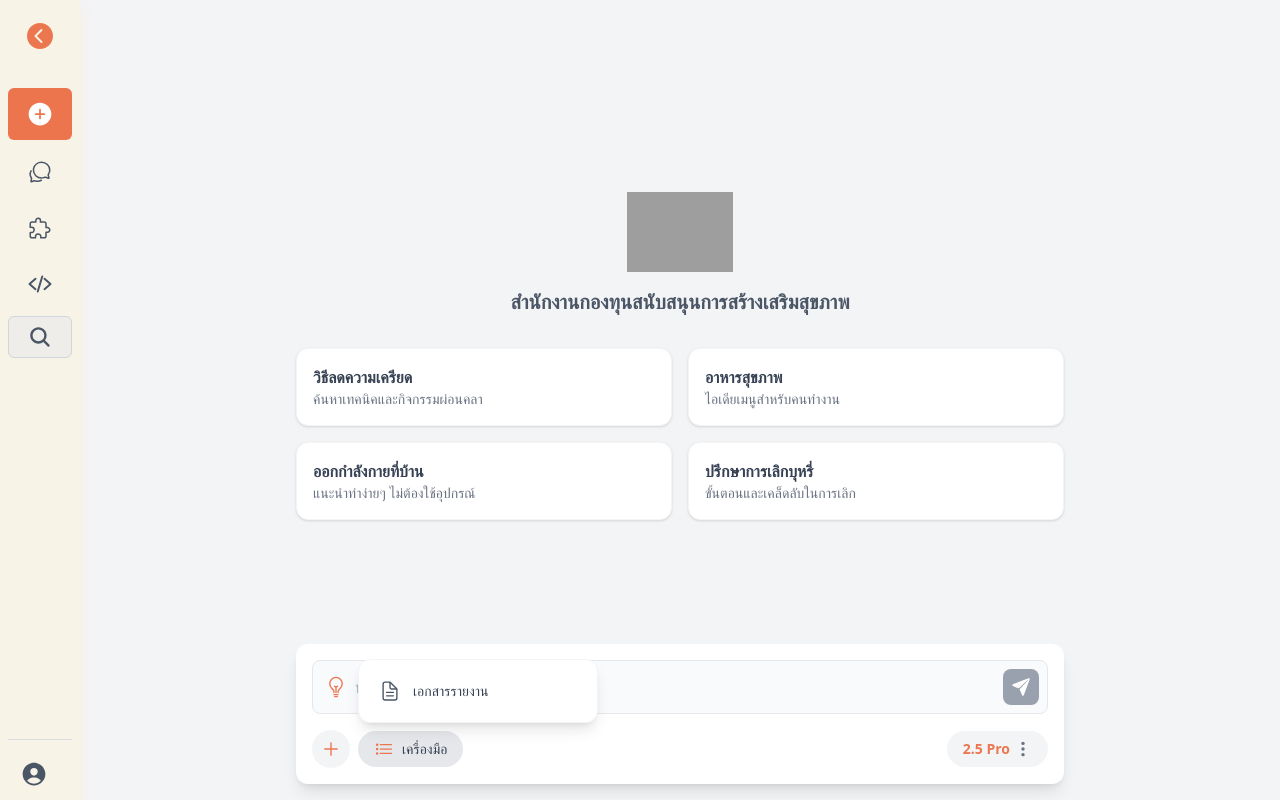
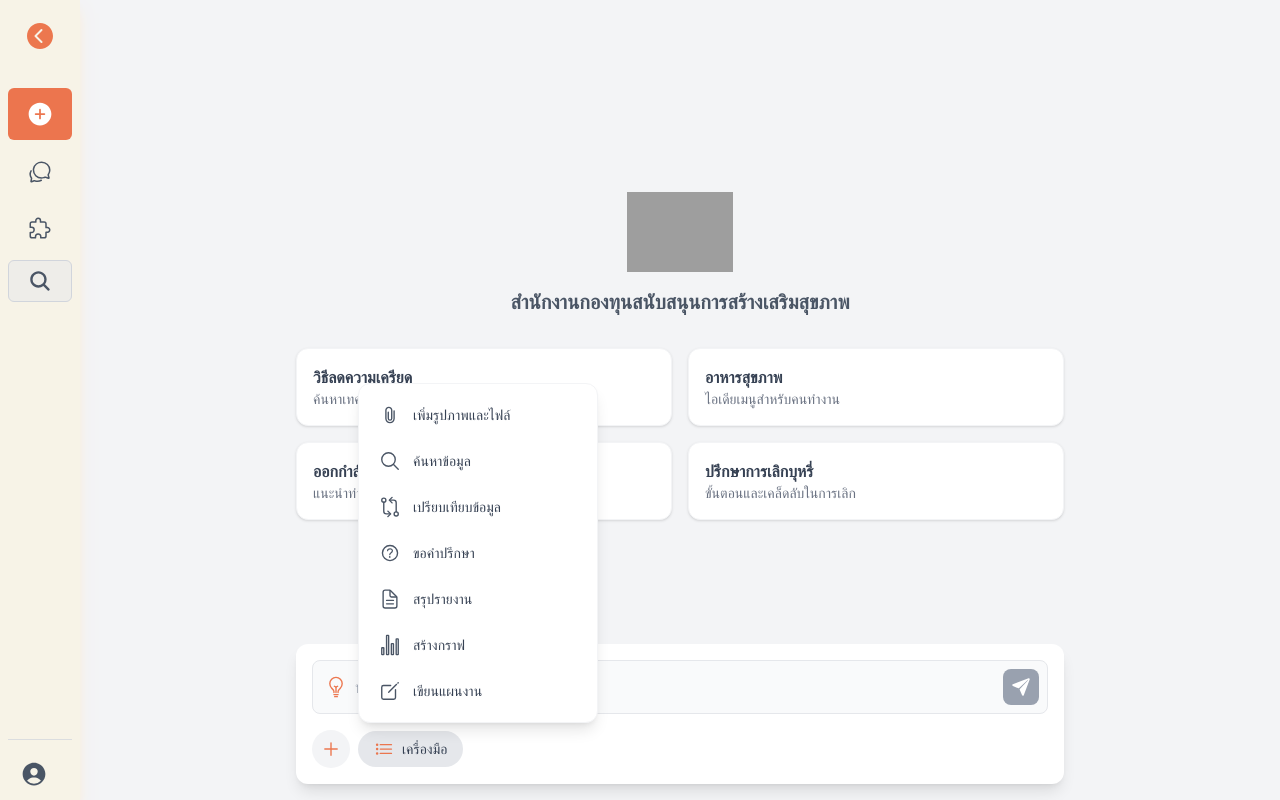
Before and after one commit to saffyzaza/Chat-, a Next.js app: page / in a window 1280 px wide. Both pictures are taken after a click on the button "เครื่องมือ". Built offline with nearby package versions, Linux system fonts and the light colour scheme; grey boxes are pictures that could not be loaded.

Commit message:
updateinput

```diff
--- a/app/components/Sidebar.tsx
+++ b/app/components/Sidebar.tsx
@@ -63,24 +63,30 @@ export const Sidebar = ({ isExpanded, toggleSidebar, expandSidebar }: SidebarPro
                     {/* Navigation Links (โค้ดส่วนนี้เหมือนเดิมเกือบทั้งหมด) */}
                     <nav className="flex flex-col space-y-2 px-2">
                         {/* New Chat Button */}
-                        <button className={`flex items-center p-3 rounded-md bg-[#eb6f45f1] hover:bg-[#f56e41] text-white transition-all duration-200 hover:scale-105 ${isExpanded ? 'space-x-3' : 'justify-center'}`}>
+                        <button onClick={
+                            () => window.location.href = '/'
+                        } className={`flex items-center p-3 rounded-md bg-[#eb6f45f1] hover:bg-[#f56e41] text-white transition-all duration-200 hover:scale-105 ${isExpanded ? 'space-x-3' : 'justify-center'}`}>
                             <IoAddCircle size={28} className="flex-shrink-0" />
                             <span className={`font-bold whitespace-nowrap ${isExpanded ? 'block' : 'hidden'}`}>New Chat</span>
                         </button>
 
                         {/* Other Menu Items */}
-                        <button className={`flex items-center p-3 w-full rounded-md hover:bg-gray-200 cursor-pointer transition-colors duration-200 ${isExpanded ? 'space-x-3' : 'justify-center'}`}>
+                        <button onClick={
+                            () => window.location.href = '/history_chat'
+                        } className={`flex items-center p-3 w-full rounded-md hover:bg-gray-200 cursor-pointer transition-colors duration-200 ${isExpanded ? 'space-x-3' : 'justify-center'}`}>
                             <IoChatbubblesOutline size={24} className="text-gray-600 flex-shrink-0" />
                             <span className={`font-bold text-gray-600 whitespace-nowrap ${isExpanded ? 'block' : 'hidden'}`}>All Chats</span>
                         </button>
-                        <button className={`flex items-center p-3 w-full rounded-md hover:bg-gray-200 cursor-pointer transition-colors duration-200 ${isExpanded ? 'space-x-3' : 'justify-center'}`}>
+                        <button onClick={
+                            () => window.location.href = '/project'
+                        } className={`flex items-center p-3 w-full rounded-md hover:bg-gray-200 cursor-pointer transition-colors duration-200 ${isExpanded ? 'space-x-3' : 'justify-center'}`}>
                             <IoExtensionPuzzleOutline size={24} className="text-gray-600 flex-shrink-0" />
                             <span className={`font-bold text-gray-600 whitespace-nowrap ${isExpanded ? 'block' : 'hidden'}`}>Project</span>
                         </button>
-                        <button className={`flex items-center p-3 w-full rounded-md hover:bg-gray-200 cursor-pointer transition-colors duration-200 ${isExpanded ? 'space-x-3' : 'justify-center'}`}>
+                        {/* <button className={`flex items-center p-3 w-full rounded-md hover:bg-gray-200 cursor-pointer transition-colors duration-200 ${isExpanded ? 'space-x-3' : 'justify-center'}`}>
                             <IoCodeSlash size={24} className="text-gray-600 flex-shrink-0" />
                             <span className={`font-bold text-gray-600 whitespace-nowrap ${isExpanded ? 'block' : 'hidden'}`}>Code</span>
-                        </button>
+                        </button> */}
 
                         {/* Search Bar */}
                         <div
@@ -104,7 +110,7 @@ export const Sidebar = ({ isExpanded, toggleSidebar, expandSidebar }: SidebarPro
                 <div className="px-2">
                     <hr className="border-gray-300/70 my-2" />
                     <button className={`flex items-center space-x-3 p-3 w-full rounded-md hover:bg-gray-200 cursor-pointer transition-colors duration-200 ${isExpanded ? '' : 'justify-center'}`}>
-                        <IoPersonCircle size={28} className="text-gray-600 flex-shrink-0" />
+                        <IoPersonCircle size={28} className="text-gray-600 flex-shrink-0 " />
                         <span className={`font-bold text-gray-600 whitespace-nowrap ${isExpanded ? 'block' : 'hidden'}`}>My Account</span>
                     </button>
                 </div>
--- a/app/components/chat/inputArea/ChatInputArea.tsx
+++ b/app/components/chat/inputArea/ChatInputArea.tsx
@@ -10,7 +10,13 @@ import {
   IoDocumentTextOutline,
   IoHardwareChipOutline,
   IoSparklesOutline,
-  IoChatbubblesOutline
+  IoChatbubblesOutline,
+  IoCloseOutline,
+  IoSearchOutline,
+  IoGitCompareOutline,
+  IoHelpCircleOutline,
+  IoStatsChartOutline,
+  IoCreateOutline
 } from 'react-icons/io5'
 
 // --- Component ย่อยสำหรับรายการเมนู Popup ---
@@ -28,11 +34,18 @@ const PopupMenuItem = ({ icon, text, onClick }: { icon: React.ReactNode, text: s
 interface ChatInputAreaProps {
   onSend: (prompt: string) => void;
   isLoading: boolean;
+  // ส่ง prompt + ไฟล์ (ถ้า parent รองรับ) ใช้แทน onSend เมื่อมีไฟล์แนบ
+  onSendWithFiles?: (prompt: string, files: File[]) => void;
 }
 
-export const ChatInputArea = ({ onSend, isLoading }: ChatInputAreaProps) => {
+export const ChatInputArea = ({ onSend, isLoading, onSendWithFiles }: ChatInputAreaProps) => {
   const [prompt, setPrompt] = useState("");
   const [openPopup, setOpenPopup] = useState<string | null>(null);
+  const [files, setFiles] = useState<File[]>([]); // เก็บไฟล์ที่แนบ
+  const [previews, setPreviews] = useState<string[]>([]); // URL สำหรับแสดงรูป
+
+  // --- Ref สำหรับ input file (ซ่อน) ---
+  const fileInputRef = useRef<HTMLInputElement>(null);
 
   // --- Refs สำหรับ Popups ---
   const addBtnRef = useRef<HTMLButtonElement>(null);
@@ -77,9 +90,51 @@ export const ChatInputArea = ({ onSend, isLoading }: ChatInputAreaProps) => {
   // --- ฟังก์ชันส่งข้อความ ---
   const handleSubmit = () => {
     if (prompt.trim() === "" || isLoading) return;
-    onSend(prompt);
+    // ถ้ามีไฟล์และมี onSendWithFiles ให้เรียกฟังก์ชันนั้น
+    if (files.length > 0 && onSendWithFiles) {
+      onSendWithFiles(prompt, files);
+    } else {
+      onSend(prompt);
+    }
+    // เคลียร์ค่า
     setPrompt("");
+    setFiles([]);
+    if (fileInputRef.current) fileInputRef.current.value = "";
   };
+
+  // --- เลือกไฟล์ ---
+  const handleFileChange = (e: React.ChangeEvent<HTMLInputElement>) => {
+    const selected = Array.from(e.target.files || []);
+    if (selected.length === 0) return;
+    // รวมไฟล์ใหม่กับไฟล์เดิม (กันซ้ำด้วย name + size)
+    setFiles(prev => {
+      const map = new Map<string, File>();
+      [...prev, ...selected].forEach(f => map.set(`${f.name}-${f.size}`, f));
+      return Array.from(map.values());
+    });
+  };
+
+  const removeFile = (index: number) => {
+    setFiles(prev => prev.filter((_, i) => i !== index));
+  };
+
+  // --- helper ตรวจว่าเป็นรูป png/jpeg ---
+  const isPreviewImage = (file: File) => {
+    const byExt = /\.(png|jpe?g)$/i.test(file.name);
+    const byType = file.type === 'image/png' || file.type === 'image/jpeg';
+    return byExt || byType;
+  };
+
+  // --- สร้าง/ล้าง object URLs สำหรับภาพตัวอย่าง ---
+  useEffect(() => {
+    const urls = files.map(f => (isPreviewImage(f) ? URL.createObjectURL(f) : ''));
+    setPreviews(urls);
+    return () => {
+      urls.forEach(u => {
+        if (u) URL.revokeObjectURL(u);
+      });
+    };
+  }, [files]);
 
   // --- ฟังก์ชันกด Enter ---
   const handleKeyDown = (e: React.KeyboardEvent<HTMLTextAreaElement>) => {
@@ -117,6 +172,54 @@ export const ChatInputArea = ({ onSend, isLoading }: ChatInputAreaProps) => {
         </button>
       </div>
 
+      {/* แสดงไฟล์ที่แนบ */}
+      {files.length > 0 && (
+        <div className='mt-2 flex flex-wrap gap-2'>
+          {files.map((f, i) => (
+            isPreviewImage(f) && previews[i] ? (
+              <div key={`img-${i}`} className='relative group'>
+                {/* รูปตัวอย่างขนาดเล็ก */}
+                {/* eslint-disable-next-line @next/next/no-img-element */}
+                <img
+                  src={previews[i]}
+                  alt={f.name}
+                  className='w-16 h-16 rounded-lg object-cover border border-gray-200 shadow-sm'
+                />
+                <button
+                  type='button'
+                  onClick={() => removeFile(i)}
+                  className='absolute -top-2 -right-2 bg-black/70 text-white rounded-full p-1 hover:bg-black transition-colors'
+                  title='ลบไฟล์'
+                >
+                  <IoCloseOutline size={12} />
+                </button>
+              </div>
+            ) : (
+              <div key={`file-${i}`} className='flex items-center space-x-1 bg-gray-100 border border-gray-200 px-2 py-1 rounded-lg text-xs text-gray-700'>
+                <span className='max-w-40 truncate' title={f.name}>{f.name}</span>
+                <button
+                  type='button'
+                  onClick={() => removeFile(i)}
+                  className='text-gray-500 hover:text-red-500 transition-colors'
+                  title='ลบไฟล์'
+                >
+                  <IoCloseOutline size={14} />
+                </button>
+              </div>
+            )
+          ))}
+        </div>
+      )}
+
+      {/* input file ซ่อน */}
+      <input
+        ref={fileInputRef}
+        type='file'
+        multiple
+        className='hidden'
+        onChange={handleFileChange}
+      />
+
       {/* แถบเครื่องมือด้านล่าง (Popups) */}
       <div className='flex justify-between items-center mt-4 text-gray-500 text-sm'>
         <div className='flex items-center space-x-2'>
@@ -124,8 +227,23 @@ export const ChatInputArea = ({ onSend, isLoading }: ChatInputAreaProps) => {
           <div className="relative">
             {openPopup === 'add' && (
               <div ref={addPopupRef} className="absolute bottom-full left-0 mb-2 w-60 bg-white rounded-xl shadow-lg border border-gray-100 p-2 z-10">
-                <PopupMenuItem icon={<IoAttachOutline size={22} className="text-gray-600" />} text="อัปโหลดไฟล์" />
-                <PopupMenuItem icon={<IoLogoGoogle size={22} className="text-gray-600" />} text="เพิ่มจากไดรฟ์" />
+                <PopupMenuItem
+                  icon={<IoAttachOutline size={22} className="text-gray-600" />}
+                  text="อัปโหลดไฟล์"
+                  onClick={() => {
+                    fileInputRef.current?.click();
+                    setOpenPopup(null);
+                  }}
+                />
+                <PopupMenuItem
+                  icon={<IoLogoGoogle size={22} className="text-gray-600" />}
+                  text="เพิ่มจากไดรฟ์"
+                  onClick={() => {
+                    // TODO: เชื่อมต่อ Google Drive API (stub)
+                    alert('ฟังก์ชันเพิ่มจากไดรฟ์ ยังไม่ได้เชื่อมต่อ');
+                    setOpenPopup(null);
+                  }}
+                />
               </div>
             )}
             <button ref={addBtnRef} onClick={() => togglePopup('add')} className={`text-[#eb6f45f1] cursor-pointer bg-gray-100 p-2 rounded-full hover:bg-gray-200 transition-colors ${openPopup === 'add' ? 'bg-gray-200' : ''}`}>
@@ -136,7 +254,41 @@ export const ChatInputArea = ({ onSend, isLoading }: ChatInputAreaProps) => {
           <div className="relative">
             {openPopup === 'tools' && (
               <div ref={toolsPopupRef} className="absolute bottom-full left-0 mb-2 w-60 bg-white rounded-xl shadow-lg border border-gray-100 p-2 z-10">
-                <PopupMenuItem icon={<IoDocumentTextOutline size={22} className="text-gray-600" />} text="เอกสารรายงาน" />
+                <PopupMenuItem
+                  icon={<IoAttachOutline size={22} className="text-gray-600" />}
+                  text="เพิ่มรูปภาพและไฟล์"
+                  onClick={() => { fileInputRef.current?.click(); setOpenPopup(null); }}
+                />
+                <PopupMenuItem
+                  icon={<IoSearchOutline size={22} className="text-gray-600" />}
+                  text="ค้นหาข้อมูล"
+                  onClick={() => { setOpenPopup(null); alert('ค้นหาข้อมูล: กำลังพัฒนา'); }}
+                />
+                <PopupMenuItem
+                  icon={<IoGitCompareOutline size={22} className="text-gray-600" />}
+                  text="เปรียบเทียบข้อมูล"
+                  onClick={() => { setOpenPopup(null); alert('เปรียบเทียบข้อมูล: กำลังพัฒนา'); }}
+                />
+                <PopupMenuItem
+                  icon={<IoHelpCircleOutline size={22} className="text-gray-600" />}
+                  text="ขอคำปรึกษา"
+                  onClick={() => { setOpenPopup(null); alert('ขอคำปรึกษา: กำลังพัฒนา'); }}
+                />
+                <PopupMenuItem
+                  icon={<IoDocumentTextOutline size={22} className="text-gray-600" />}
+                  text="สรุปรายงาน"
+                  onClick={() => { setOpenPopup(null); alert('สรุปรายงาน: กำลังพัฒนา'); }}
+                />
+                <PopupMenuItem
+                  icon={<IoStatsChartOutline size={22} className="text-gray-600" />}
+                  text="สร้างกราฟ"
+                  onClick={() => { setOpenPopup(null); alert('สร้างกราฟ: กำลังพัฒนา'); }}
+                />
+                <PopupMenuItem
+                  icon={<IoCreateOutline size={22} className="text-gray-600" />}
+                  text="เขียนแผนงาน"
+                  onClick={() => { setOpenPopup(null); alert('เขียนแผนงาน: กำลังพัฒนา'); }}
+                />
               </div>
             )}
             <button ref={toolsBtnRef} onClick={() => togglePopup('tools')} className={`flex items-center cursor-pointer space-x-2 bg-gray-100 rounded-full px-4 py-2 hover:bg-gray-200 transition-colors ${openPopup === 'tools' ? 'bg-gray-200' : ''}`}>
@@ -145,21 +297,7 @@ export const ChatInputArea = ({ onSend, isLoading }: ChatInputAreaProps) => {
             </button>
           </div>
         </div>
-        {/* 3. ส่วนด้านขวา: 2.5 Pro และ Popup */}
         <div className='flex items-center space-x-2'>
-          <div className="relative">
-            {openPopup === 'model' && (
-              <div ref={modelPopupRef} className="absolute bottom-full right-0 mb-2 w-60 bg-white rounded-xl shadow-lg border border-gray-100 p-2 z-10">
-                <PopupMenuItem icon={<IoHardwareChipOutline size={22} className="text-blue-500" />} text="AI Model A (Pro)" />
-                <PopupMenuItem icon={<IoSparklesOutline size={22} className="text-purple-500" />} text="AI Model B (Creative)" />
-                <PopupMenuItem icon={<IoChatbubblesOutline size={22} className="text-green-500" />} text="AI Model C (Fast)" />
-              </div>
-            )}
-            <button ref={modelBtnRef} onClick={() => togglePopup('model')} className={`flex items-center space-x-1 bg-gray-100 rounded-full px-4 py-2 hover:bg-gray-200 transition-colors ${openPopup === 'model' ? 'bg-gray-200' : ''}`}>
-              <span className='text-[#eb6f45f1] text-sm font-semibold'>2.5 Pro</span>
-              <IoEllipsisVertical size={18} className='text-gray-500' />
-            </button>
-          </div>
         </div>
       </div>
     </div>
```
